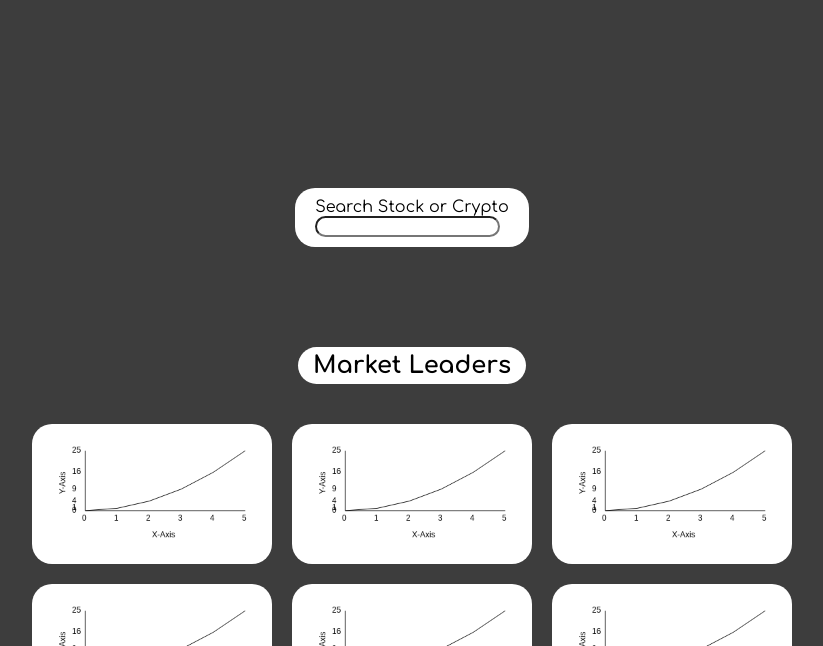
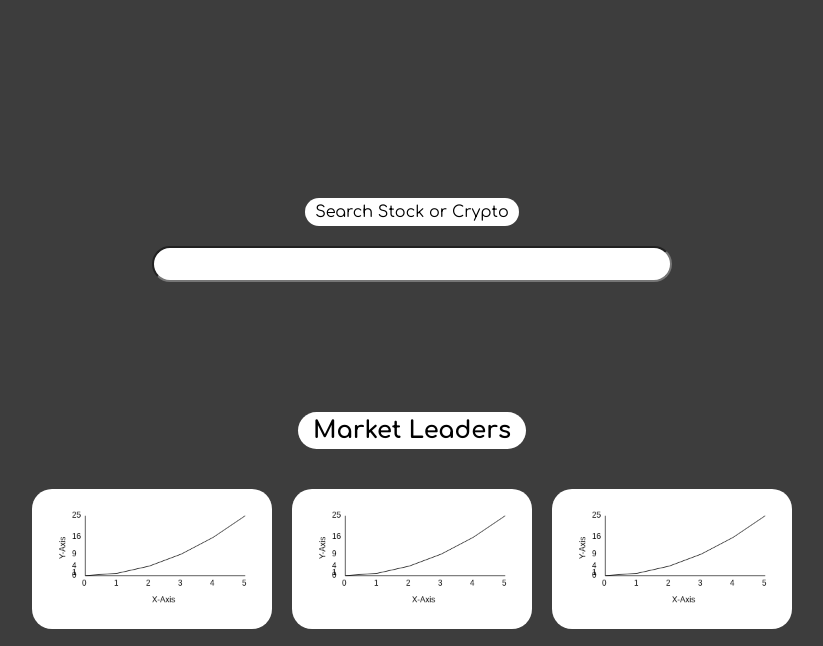
Before and after one commit to COMICP/CryptoTracker, a website built with Vite: page src/index.html in a window 1280 px wide. Shown: the part 87-733 px from the top of the page, without its empty margins (228-1051 px from the left). Built offline with nearby package versions, Linux system fonts and the light colour scheme.

Commit message:
formatting

```diff
--- a/src/css/std.css
+++ b/src/css/std.css
@@ -55,17 +55,30 @@ canvas{
 
 }
 form{
-    background-color: white;
-    width: fit-content;
+    display: flex;
+    justify-content: center;
+    flex-wrap: wrap;
+    width: 50vw;
     margin: auto;
     margin-top: 200px;
     padding: 10px 20px;
+    min-width: 200px;
     border-radius: 20px;
 
 }
 #search{
     border-radius: 20px;
+    width: 40vw;
+    height: 30px;
+    margin: 20px;
+
+}
+label{
+    background-color: white;
+
     margin: auto;
+    padding: 5px 10px;
+    border-radius: 20px;
 
 }
 
--- a/src/index.html
+++ b/src/index.html
@@ -12,9 +12,9 @@
 
     </header>
     <main>
-        <form action="">
+        <form action="/search">
             <label for="search">Search Stock or Crypto</label><br>
-            <input type="text" name="search" id="search">
+            <input type="text" name="search" id="search" >
 
         </form>
         <div id="performers">
--- a/src/js/search.js
+++ b/src/js/search.js
@@ -0,0 +1,3 @@
+import { buildPage, buildgraph } from "./partialbuilder";
+
+buildPage();
--- a/vite.config.js
+++ b/vite.config.js
@@ -9,7 +9,7 @@ export default defineConfig({
     rollupOptions: {
       input: {
         main: resolve(__dirname, "src/index.html"),
-        main: resolve(__dirname, "src/search/search.html"),
+        search: resolve(__dirname, "src/search/search.html"),
 
       },
     },
```
Also changed, not shown: src/search/index.html (added, +21 -0 lines), README.md, src/search/search.html (deleted).
